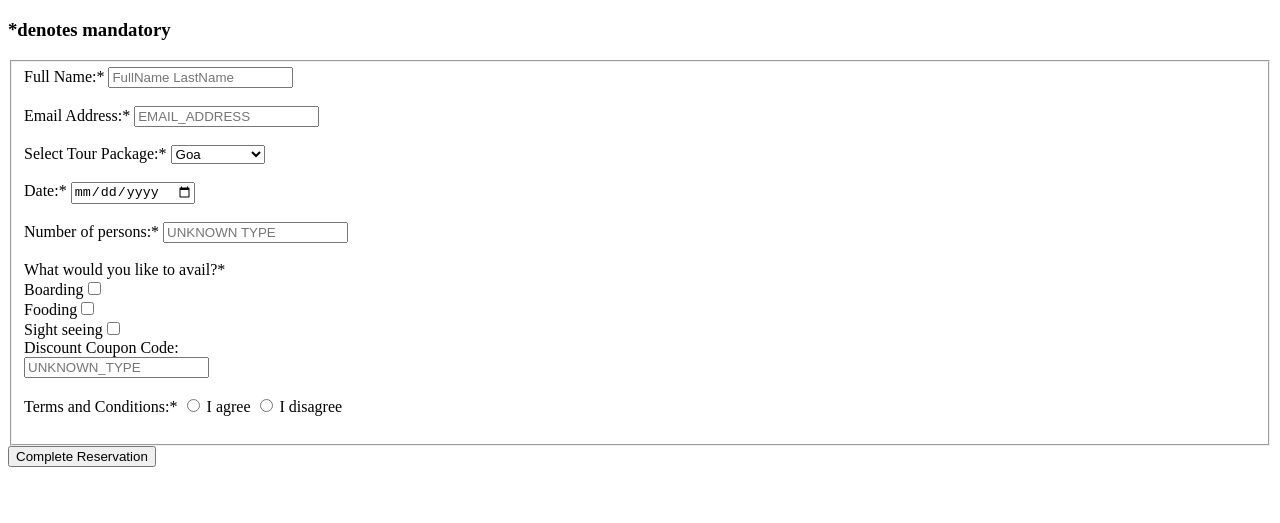
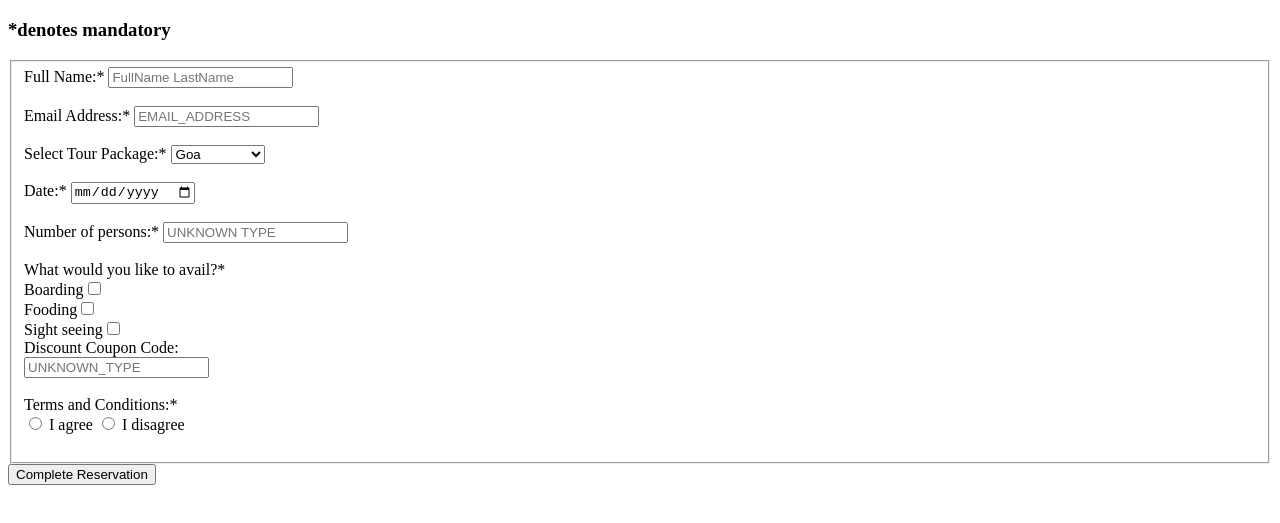
Before and after one commit to MonkeyDSamuel/FaithInfotech-Camp-3, a plain HTML site: page Assignment-2/question1.html in a window 1280 px wide. Shown: the part 61-584 px from the top of the page. Drawn offline with Linux system fonts and the light colour scheme.

Commit message:
break statement added

```diff
--- a/Assignment-2/question1.html
+++ b/Assignment-2/question1.html
@@ -35,7 +35,7 @@
                         <label for="sightseeing">Sight seeing<input type="checkbox" name="avail" value="sightseeing"></label><br>
                         <label for="code">Discount Coupon Code:</label><br>
                         <input type="text" id="coupon" name="coupon" placeholder="UNKNOWN_TYPE"><br><br>
-                        <label>Terms and Conditions:*</label>
+                        <label>Terms and Conditions:*</label><br>
                         <input type="radio" id="terms" name="agree"> I agree
                         <input type="radio" id="terms" name="disagree"> I disagree<br><br>
                     </fieldset>
```
